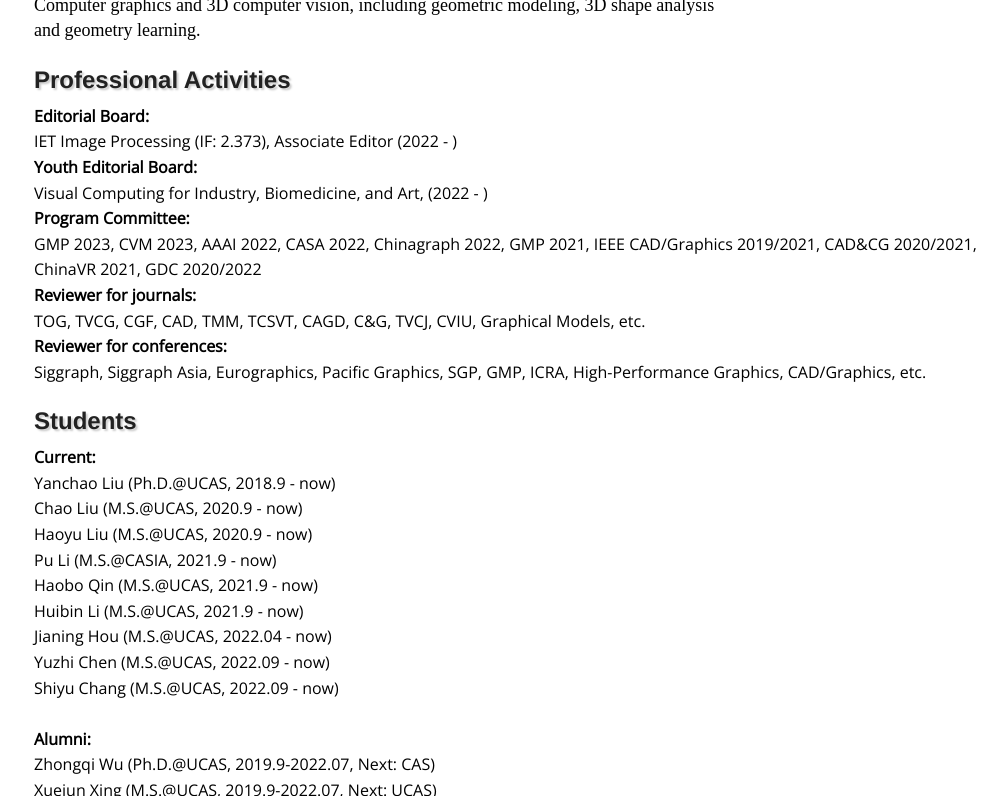
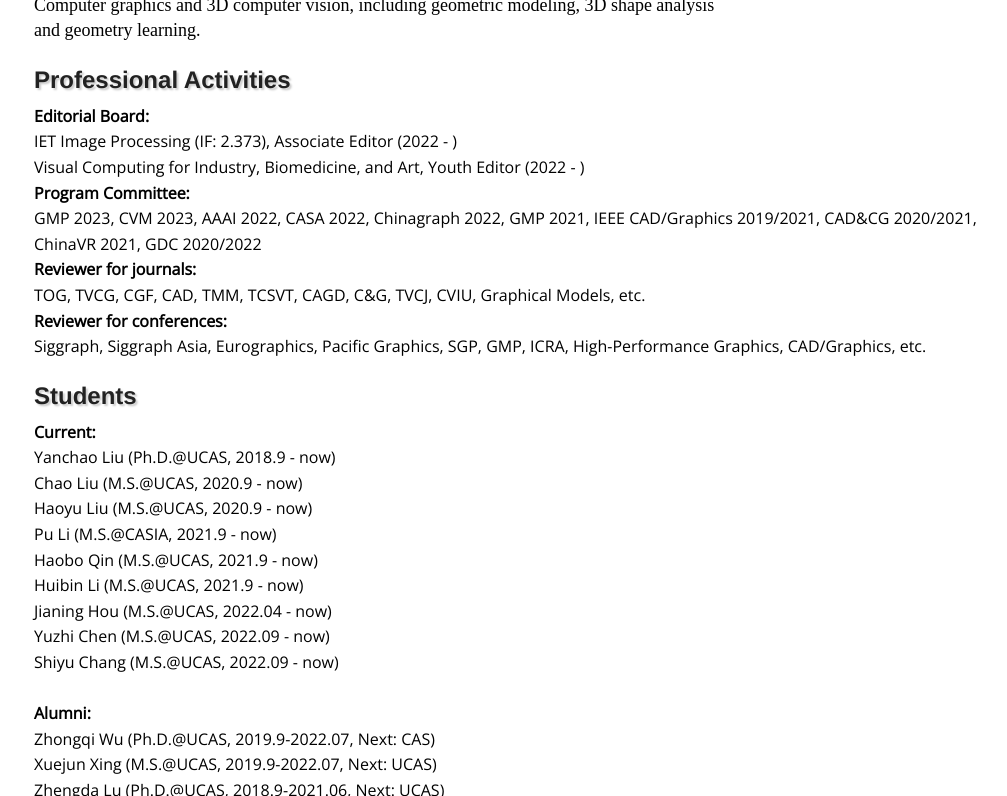
Before and after one commit to jianweiguo/jianweiguo.github.io, a Jekyll site: the page built from index.html, in a window 1280 px wide and 900 px high, scrolled down 391 px, cut to the strip 104-900 px from the top of the window. Shown: the whole strip, without its empty margins (126-1133 px from the left). Built offline with Jekyll 4.4.1, drawn with Linux system fonts in a browser that asks for light colours.

Commit message:
Update index.html

```diff
--- a/index.html
+++ b/index.html
@@ -28,8 +28,9 @@
 
 <!--Activities-->
 <h2>Professional Activities</h2>
-	<h4>Editorial Board:</h4> IET Image Processing (IF: 2.373), Associate Editor (2022 - )
-        <h4>Youth Editorial Board:</h4> Visual Computing for Industry, Biomedicine, and Art, (2022 - )
+	<h4>Editorial Board:</h4>
+	IET Image Processing (IF: 2.373), Associate Editor (2022 - ) <br />
+	Visual Computing for Industry, Biomedicine, and Art, Youth Editor (2022 - ) <br />
 	<h4>Program Committee:</h4> GMP 2023, CVM 2023, AAAI 2022, CASA 2022, Chinagraph 2022, GMP 2021, IEEE CAD/Graphics 2019/2021, CAD&CG 2020/2021, ChinaVR 2021, GDC 2020/2022
         <h4>Reviewer for journals:</h4> TOG, TVCG, CGF, CAD, TMM, TCSVT, CAGD, C&G, TVCJ, CVIU, Graphical Models, etc.
 	<h4>Reviewer for conferences:</h4> Siggraph, Siggraph Asia, Eurographics, Pacific Graphics, SGP, GMP, ICRA, High-Performance Graphics, CAD/Graphics, etc.
```
